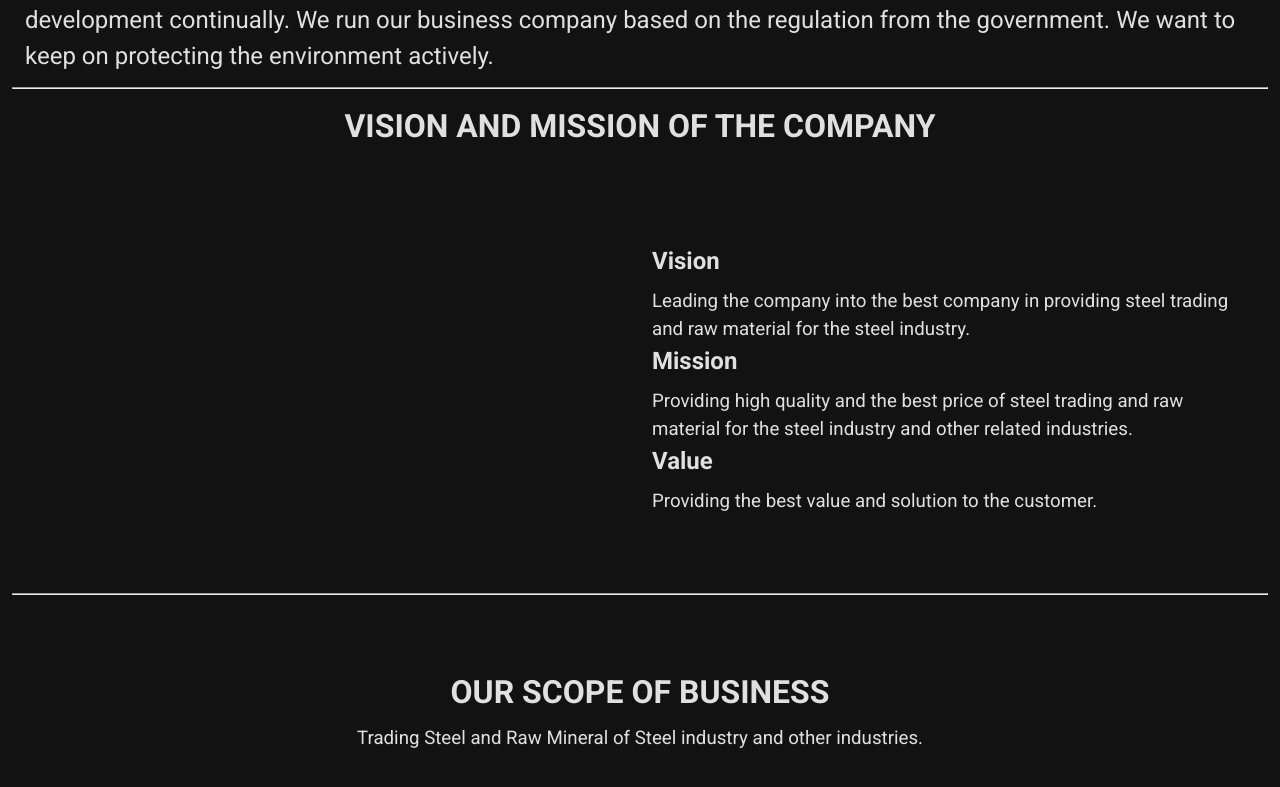
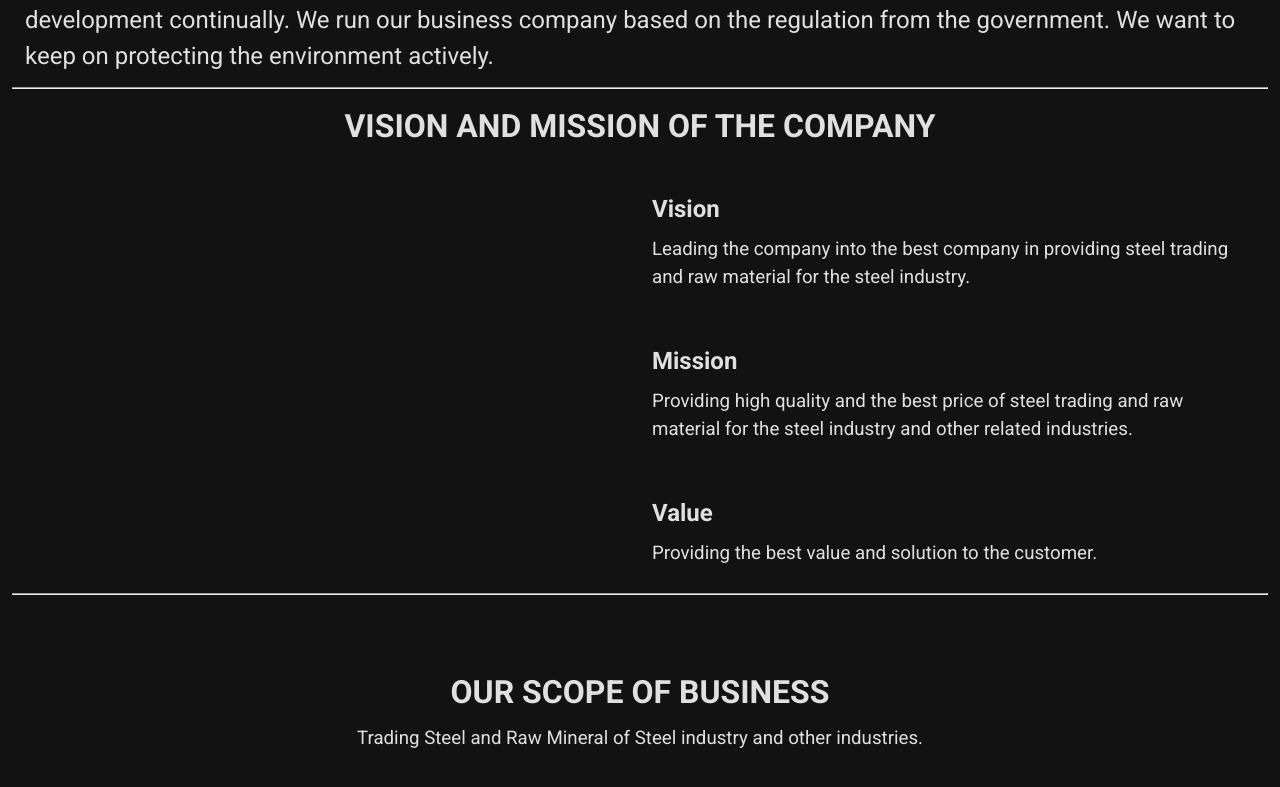
Before and after one commit to wajibdiisi/KobajaWeb, a Vue app: page /adoption in a window 1280 px wide. Shown: the part 885-1672 px from the top of the page. Built offline with nearby package versions, Linux system fonts and the light colour scheme.

Commit message:
add space teks

```diff
--- a/src/views/Adoption.vue
+++ b/src/views/Adoption.vue
@@ -95,12 +95,12 @@
                 </v-col>
                 <v-col lg="6" md="6" sm="12">
                   <h2>Vision</h2>
-                  <h3 class="font-weight-regular mt-2">
+                  <h3 class="font-weight-regular mt-2 mb-13">
                     Leading the company into the best company in providing steel
                     trading and raw material for the steel industry.
                   </h3>
                   <h2>Mission</h2>
-                  <h3 class="font-weight-regular mt-2">
+                  <h3 class="font-weight-regular mt-2 mb-13">
                     Providing high quality and the best price of steel trading
                     and raw material for the steel industry and other related
                     industries.
```
